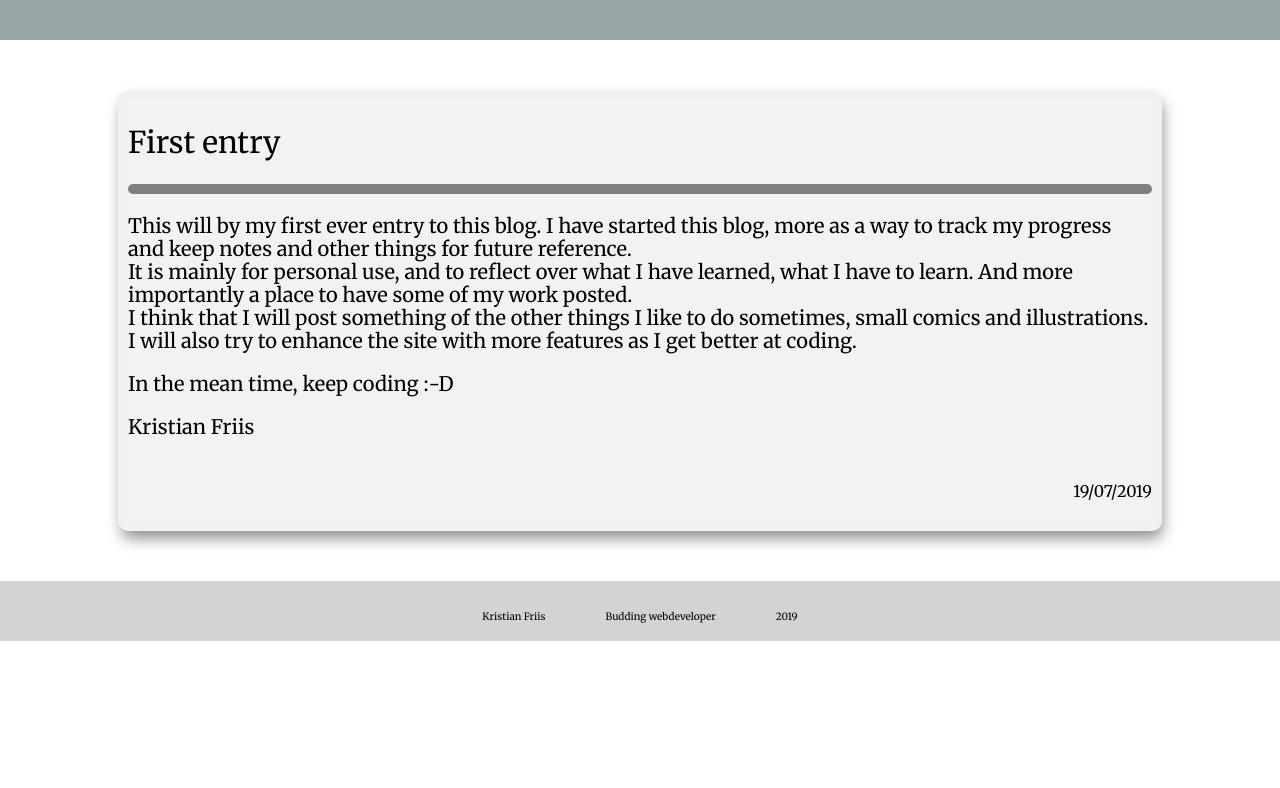
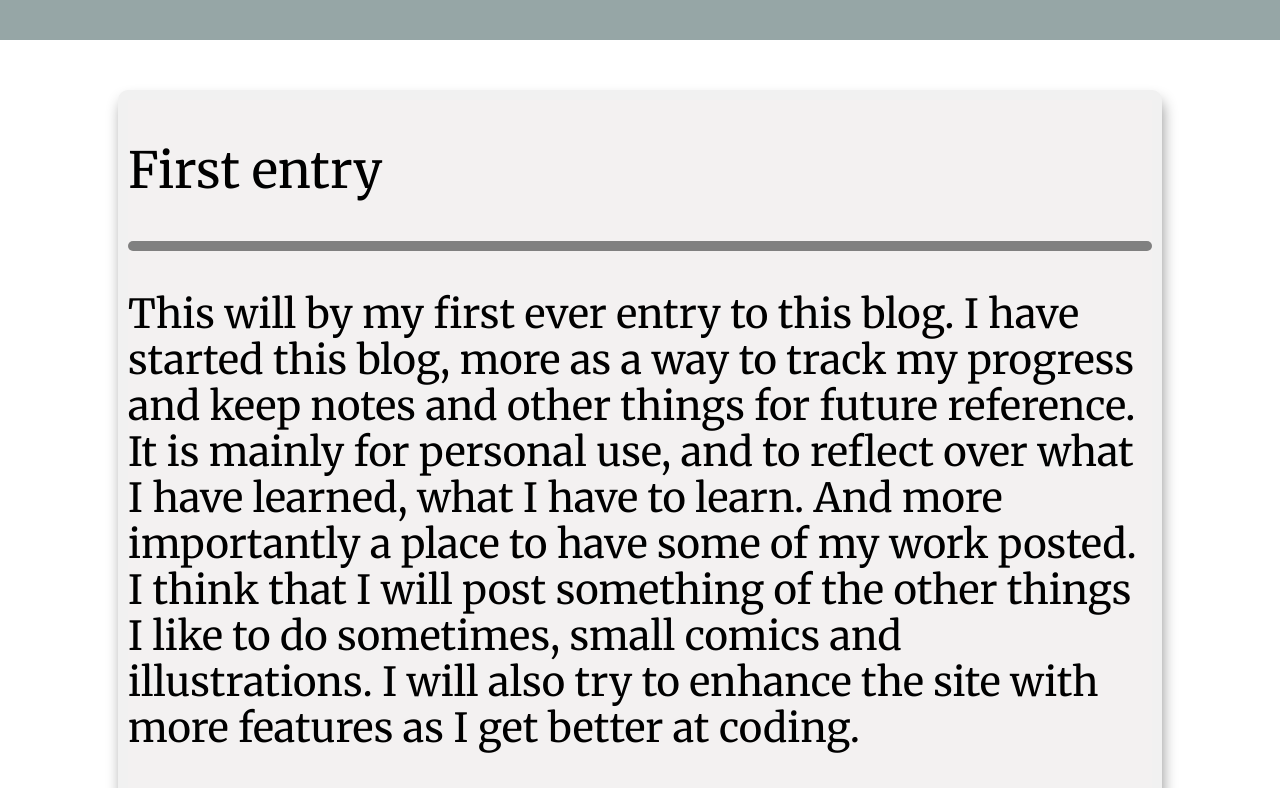
Before and after one commit to Kristianfriis/Kristian_Blog, a website built with Parcel: page index.html in a window 1280 px wide. Shown: the part 660-1448 px from the top of the page. Before the commit the page ends 1301 px from the top, so only its background shows below. Built offline with nearby package versions, Linux system fonts and the light colour scheme.

Commit message:
update 2

```diff
--- a/src/styles.css
+++ b/src/styles.css
@@ -3,10 +3,10 @@
   font-weight: 400;
 }
 * p {
-  font-size: 20px;
+  font-size: 40px;
 }
 * h2 {
-  font-size: 30px;
+  font-size: 50px;
 }
 /*---------------header starts here--------------*/
 #header {
```
